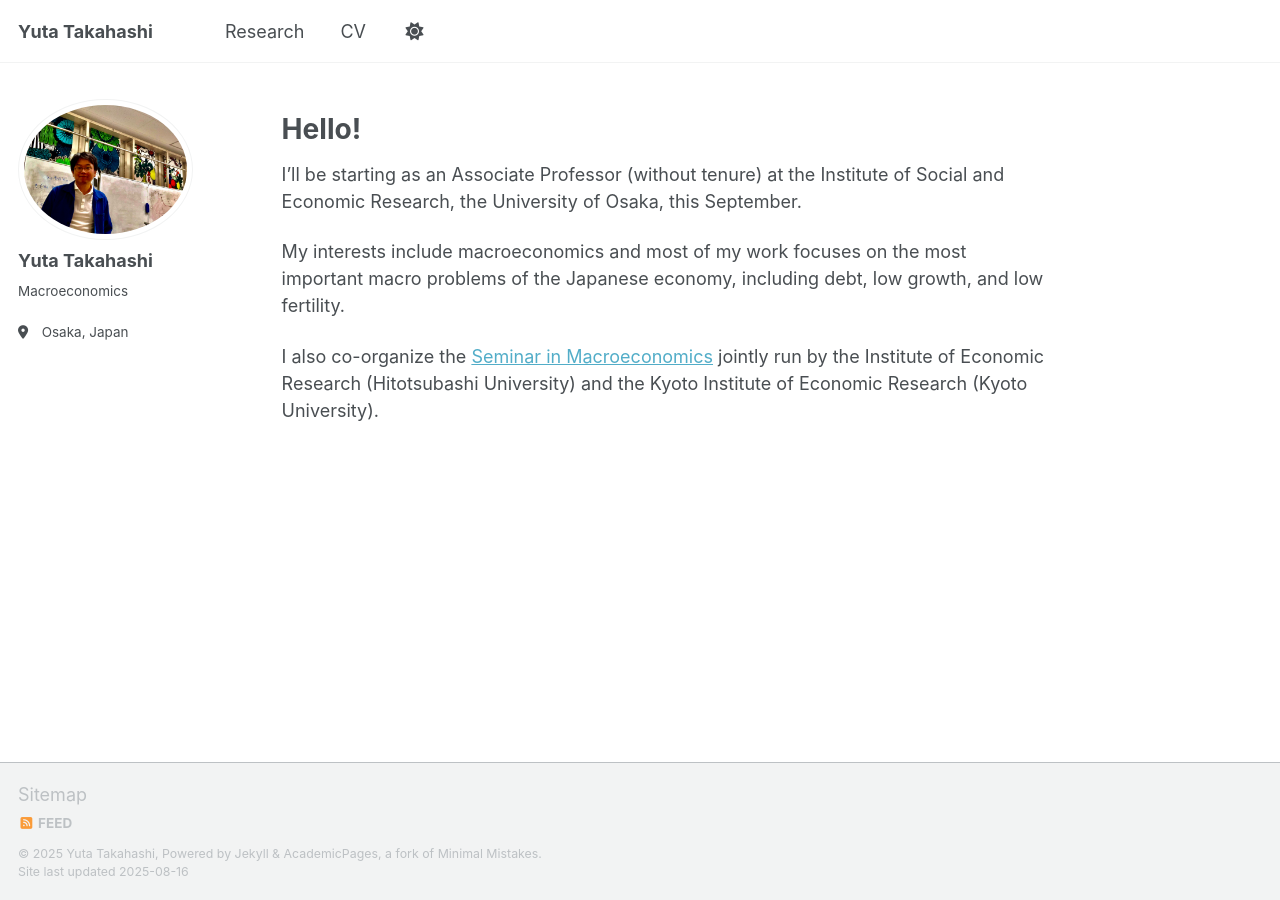
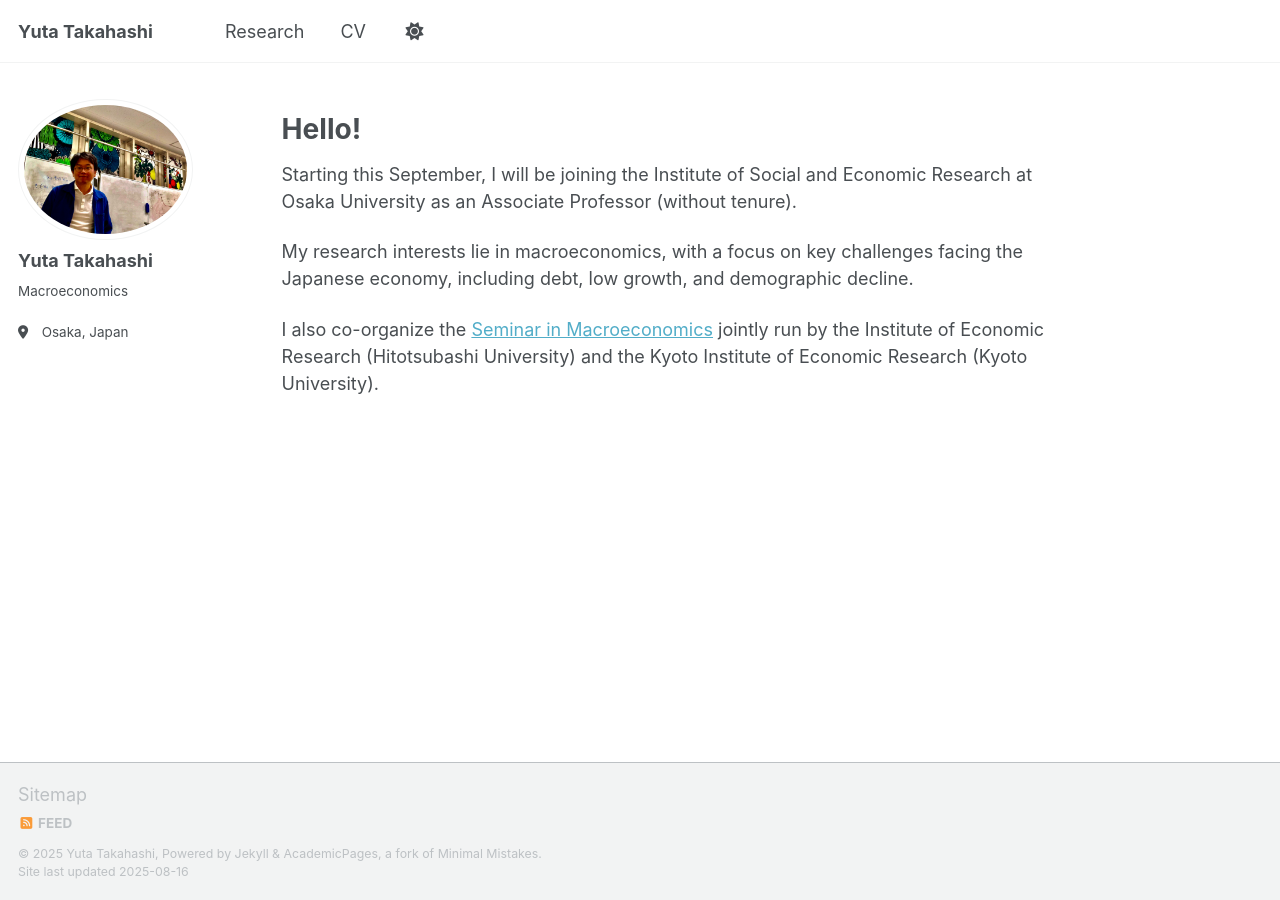
Before and after one commit to yuta-takahashi-1211/yuta-takahashi-1211.github.io, a Jekyll site: the page built from index.md, in a window 1280 px wide. Built offline with Jekyll 4.4.1, drawn with Linux system fonts in a browser that asks for light colours; a script that is not in the unit is left out.

Commit message:
Update index.md

```diff
--- a/index.md
+++ b/index.md
@@ -5,8 +5,8 @@ author_profile: true
 ---
 # Hello!
 
-I’ll be starting as an Associate Professor (without tenure) at the Institute of Social and Economic Research, the University of Osaka, this September.
+Starting this September, I will be joining the Institute of Social and Economic Research at Osaka University as an Associate Professor (without tenure).
 
-My interests include macroeconomics and most of my work focuses on the most important macro problems of the Japanese economy, including debt, low growth, and low fertility.
+My research interests lie in macroeconomics, with a focus on key challenges facing the Japanese economy, including debt, low growth, and demographic decline.
 
 I also co-organize the [Seminar in Macroeconomics](https://sites.google.com/view/seminar-in-macroeconomics/) jointly run by the Institute of Economic Research (Hitotsubashi University) and the Kyoto Institute of Economic Research (Kyoto University).
```
